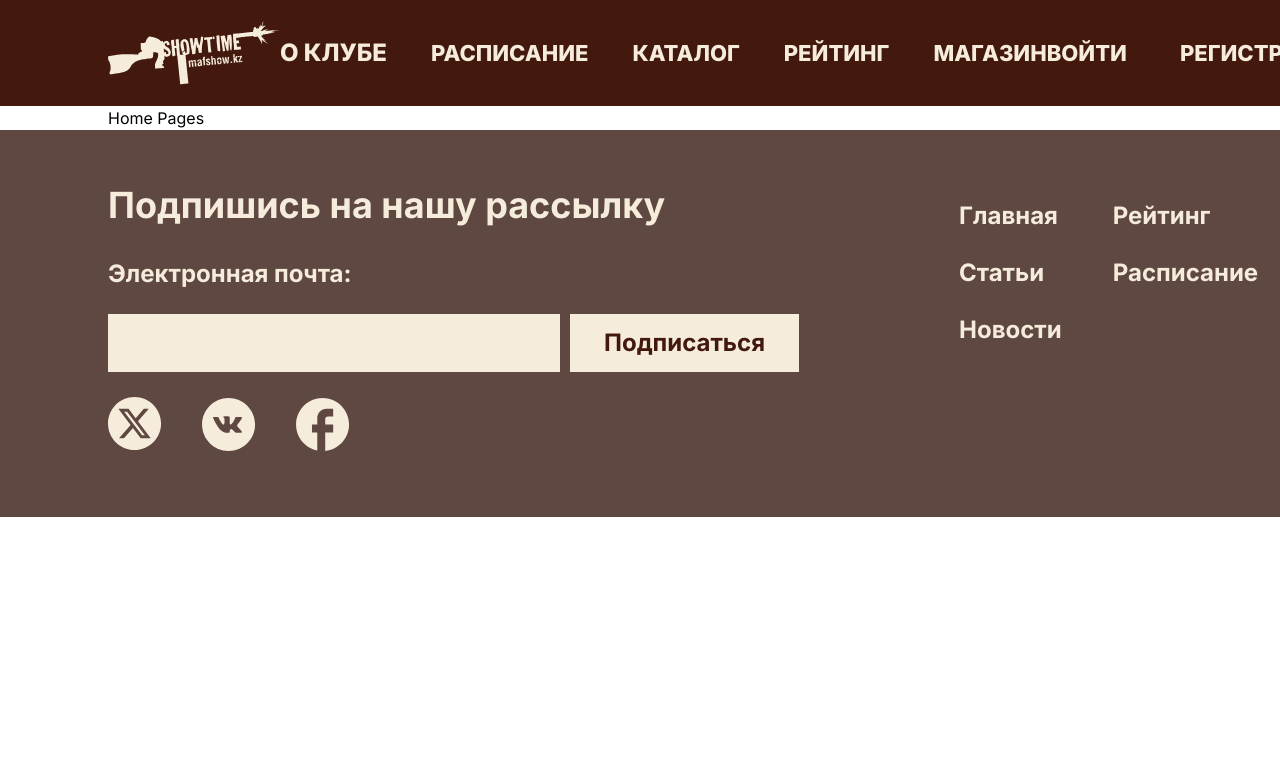
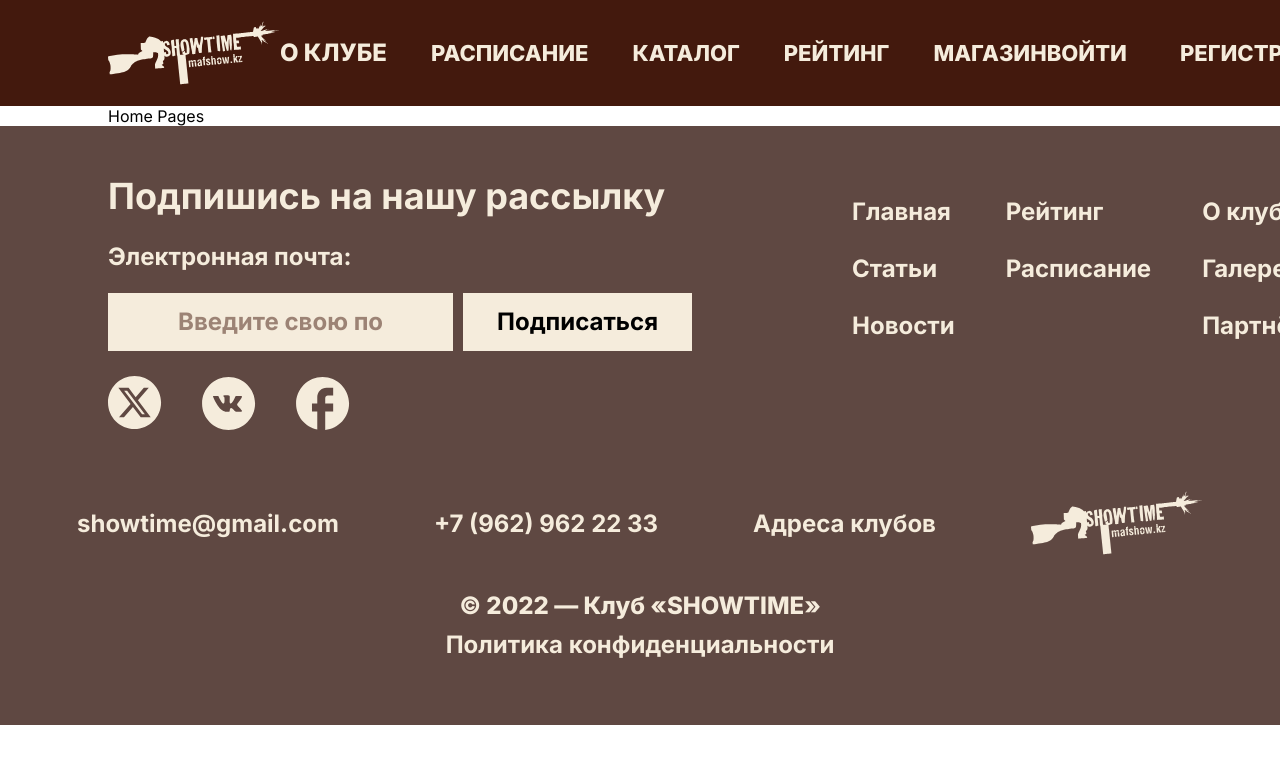
Before and after one commit to Nruzhzhaugash/hackathon_2024, a Next.js app: page / in a window 1280 px wide. Shown: the top 764 px of the page. Built offline with nearby package versions, Linux system fonts and the light colour scheme.

Commit message:
footer ready

```diff
--- a/src/app/page.tsx
+++ b/src/app/page.tsx
@@ -5,7 +5,7 @@ import Layout from "@/widgets/Layout/Layout";
 
 export default function Home() {
   return (
-    <Layout type="login" >
+    <Layout type="login">
       <main className="container">
         <MainPage />
       </main>
--- a/src/app/styles/globals.css
+++ b/src/app/styles/globals.css
@@ -11,3 +11,7 @@
   padding-left: 108px;
   padding-right: 108px;
 }
+
+h1,h2,h3,h4,h5,h6 {
+  line-height: normal;
+}
--- /dev/null
+++ b/src/entities/footer_link/ui/footer_link.tsx
@@ -0,0 +1,12 @@
+import Logo from "@/shared/ui/icons/header/logo";
+
+export default function FooterLink() {
+  return (
+    <div className="flex items-center justify-center gap-[95px] mb-9">
+      <h3 className="text-lg text-link font-bold">showtime@gmail.com</h3>
+      <h3 className="text-lg text-link font-bold">+7 (962) 962 22 33</h3>
+      <h3 className="text-lg text-link font-bold">Адреса клубов</h3>
+      <Logo />
+    </div>
+  )
+}
--- a/src/widgets/Layout/Footer/ui/Footer.tsx
+++ b/src/widgets/Layout/Footer/ui/Footer.tsx
@@ -5,24 +5,26 @@ import Twiiter from "@/shared/ui/icons/footer/twitter";
 import Vk from "@/shared/ui/icons/footer/vk";
 import Link from "next/link";
 import './footer.scss';
+import FooterLink from "@/entities/footer_link/ui/footer_link";
 
 export default function Footer() {
   return (
     <footer className="bg-brown pt-12 pb-[66px]">
       <div className="container grid footer__grid">
-        <div className="left">
-          <h1 className="text-xl text-link mb-6 font-bold">Подпишись на нашу рассылку</h1>
+        <div className="left mb-[61px]">
+          <h1 className="whitespace-nowrap text-xl text-link mb-6 font-bold">Подпишись на нашу рассылку</h1>
           <h3 className="text-lg font-bold mb-[22px] text-link">Электронная почта:</h3>
           <form className="mb-[25px] flex items-center gap-2.5">
             <div className="px-[50px] py-[11px] bg-link">
               <Input
+                placeholder="Введите свою почту"
                 type="email"
-                className="text-lg font-bold text-brown"
+                className="text-lg w-[245px] font-bold px-[20px] footer__input text-brown"
                 autoComplete="off"
               />
             </div>
             <Button
-              className="px-[34px] py-[11px] font-bold text-lg text-primary bg-link"
+              className="px-[34px] py-[11px] font-bold text-lg bg-link"
               label="Подписаться"
             />
           </form>
@@ -46,9 +48,14 @@ export default function Footer() {
             <Link href={''} className="text-link font-bold text-lg">Партнёры</Link>
           </div>
           <div className="flex">
-            <Link href={''} className="text-link font-bold text-lg">Заказать ведущего</Link>
+            <Link href={''} className="whitespace-nowrap text-link font-bold text-lg">Заказать ведущего</Link>
           </div>
         </div>
+      </div>
+      <FooterLink />
+      <div className="flex items-center justify-center flex-col gap-2.5">
+        <h3 className="text-link text-lg font-extrabold">© 2022 — Клуб «SHOWTIME»</h3>
+        <h3 className="text-link font-bold text-lg">Политика конфиденциальности</h3>
       </div>
     </footer>
   )
--- a/src/widgets/Layout/Footer/ui/footer.scss
+++ b/src/widgets/Layout/Footer/ui/footer.scss
@@ -1,4 +1,12 @@
 .footer__grid {
   grid-template-columns: repeat(2, 1fr);
   column-gap: 160px;
+
+  .footer__input {
+    color: rgba(67, 25, 13, 0.50);
+
+  &::placeholder {
+    color: rgba(67, 25, 13, 0.50);
+  }
+  }
 }
--- a/src/widgets/Layout/Header/ui/Header.tsx
+++ b/src/widgets/Layout/Header/ui/Header.tsx
@@ -1,10 +1,10 @@
-import Image from "next/image";
 import Navbar from "@/entities/Navbar/ui/Navbar";
 import Button from "@/shared/ui/Button/Button";
 
 import styles from "./styles.module.scss";
 import { ReactNode } from "react";
 import Logo from "@/shared/ui/icons/header/logo";
+import Link from "next/link";
 
 interface HeaderProps {
   children?: ReactNode;
@@ -15,9 +15,9 @@ export default function Header({ children, type }: HeaderProps) {
   return (
     <header className='bg-primary py-[21px]'>
       <div className="flex items-center justify-between container">
-        <div className={styles.logo}>
+        <Link href='/' className={styles.logo}>
           <Logo />
-        </div>
+        </Link>
         <Navbar />
         <div className="flex items-center justify-center gap-[53px]">
           <Button label="Войти" className="text-link uppercase text-base font-extrabold"/>
```
